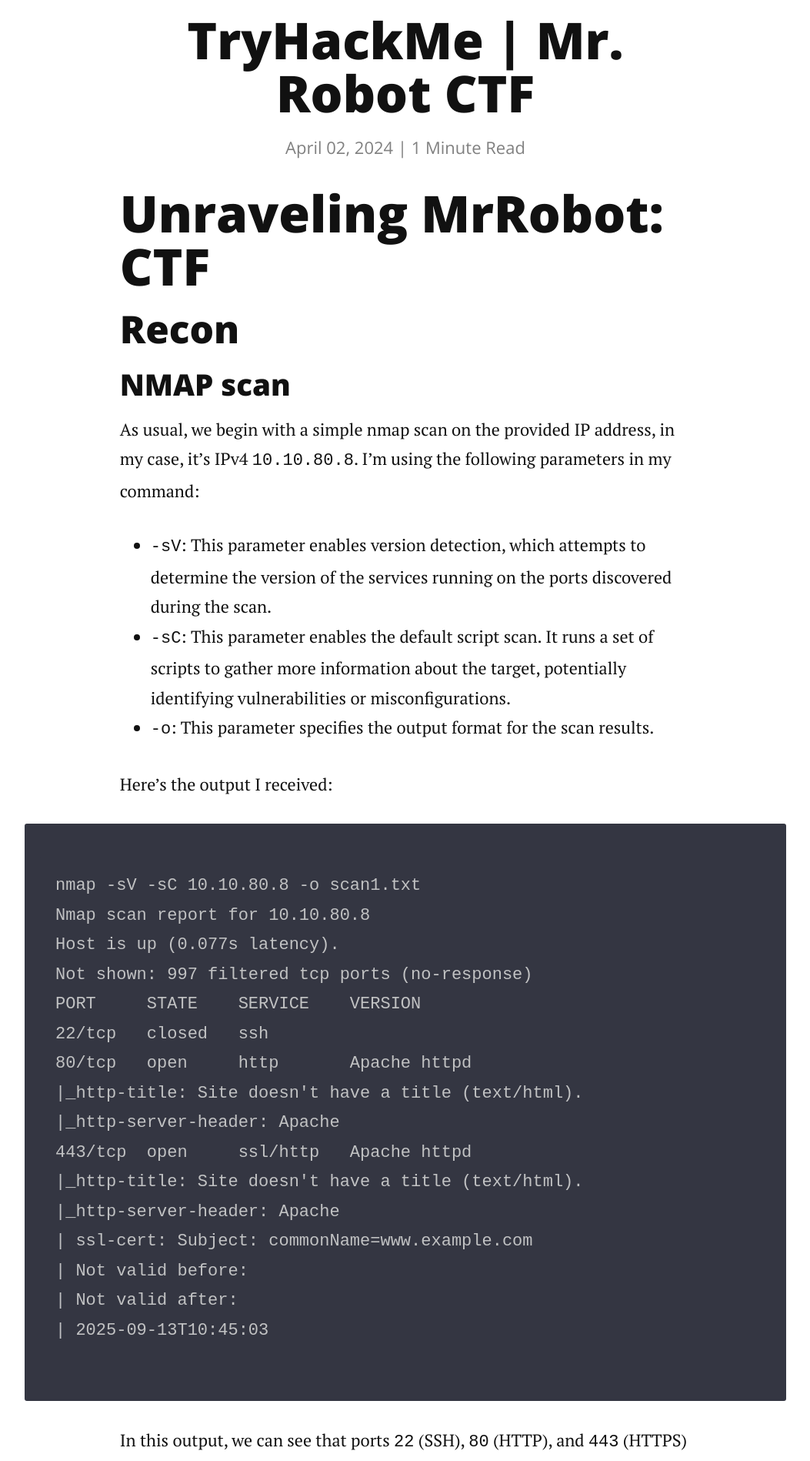
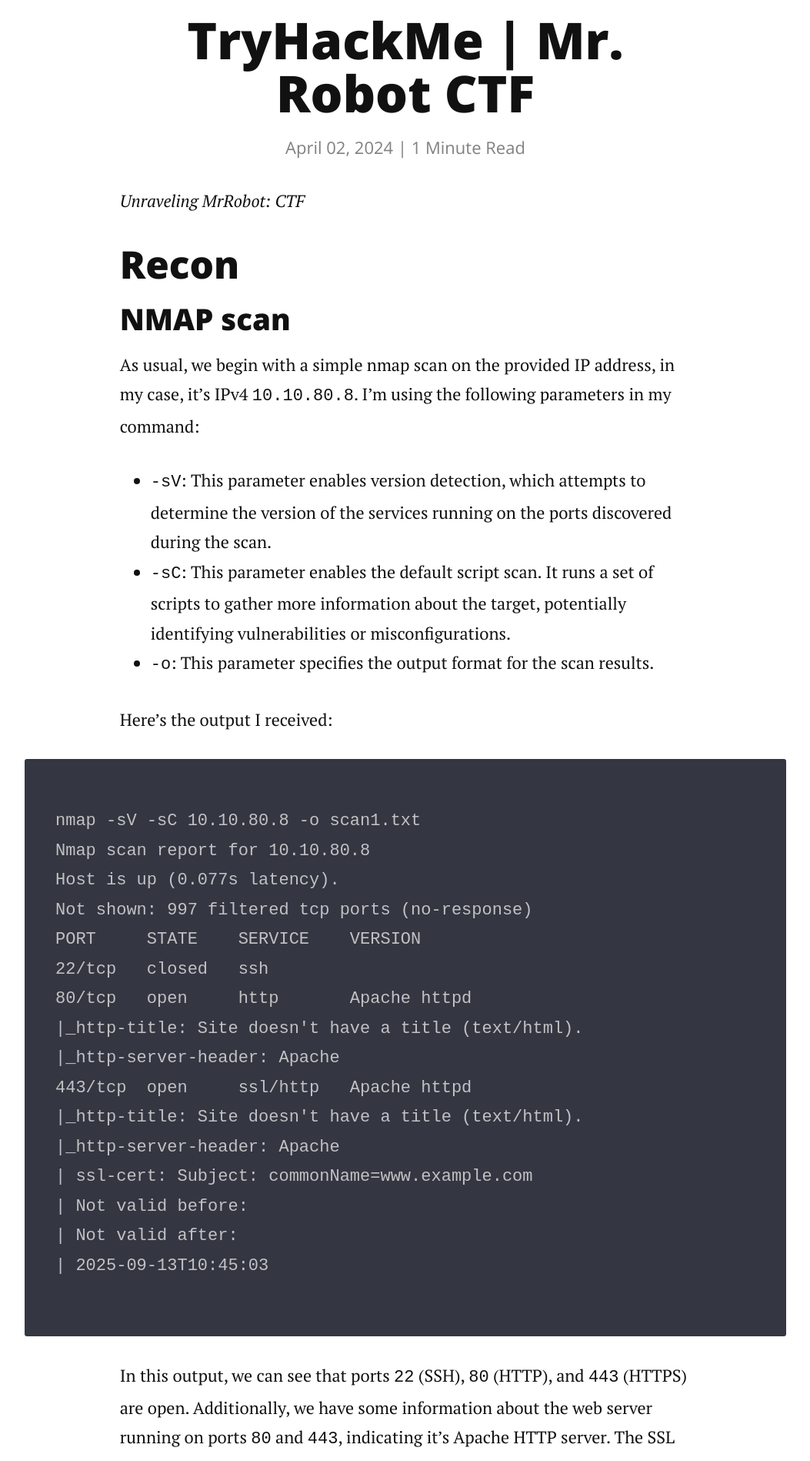
Before and after one commit to PingBackHome/PingBackHome.github.io, a Jekyll site: the page built from _posts/2024-04-02-THM-MrRobot.md, in a window 1280 px wide. Shown: the part 345-2243 px from the top of the page at 77% size, without its empty margins (113-1166 px from the left). Built offline with Jekyll 4.4.1, drawn with Linux system fonts in a browser that asks for light colours; nearby versions of some CDN libraries.

```diff
--- a/_posts/2024-04-02-THM-MrRobot.md
+++ b/_posts/2024-04-02-THM-MrRobot.md
@@ -4,7 +4,7 @@ title: TryHackMe | Mr. Robot CTF
 categories: THM
 ---
 
-# Unraveling MrRobot: CTF
+_Unraveling MrRobot: CTF_
 
 
 ## Recon
```
